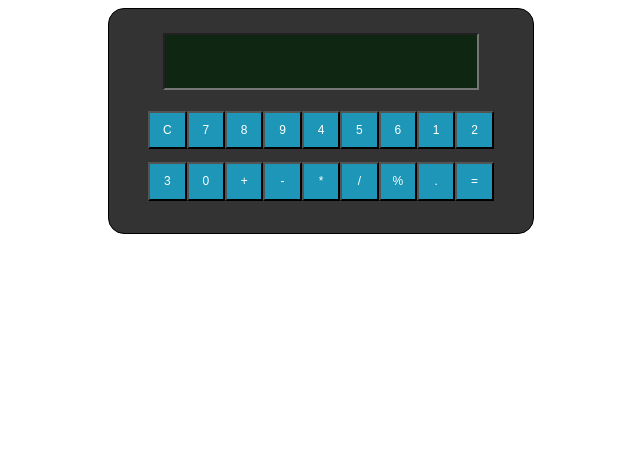
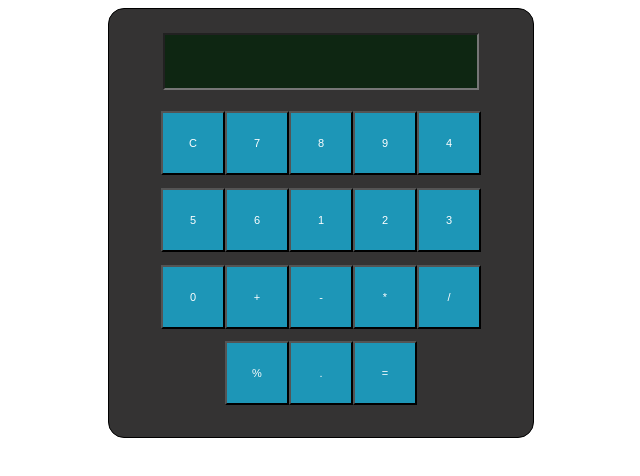
Before and after one commit to Tushalhansola124/Calculator2, a React (Vite) app: page / in a window 1280 px wide. Shown: the top 476 px of the page, without its empty margins (319-959 px from the left). Built offline with nearby package versions, Linux system fonts and the light colour scheme.

Commit message:
Update App.css

```diff
--- a/src/App.css
+++ b/src/App.css
@@ -17,13 +17,13 @@
   flex-wrap: wrap;
 }
 .btn{
-  width:3vw;
+  width:5vw;
   margin-top:1vw;
-  height:3vw;
+  height:5vw;
   font-family: Arial, Helvetica, sans-serif;
   font-weight:300;
   background-color: rgba(26, 163, 200, 0.885);
   color: white;
-  font-size:12px;
+  font-size:11px;
 
 }
```
